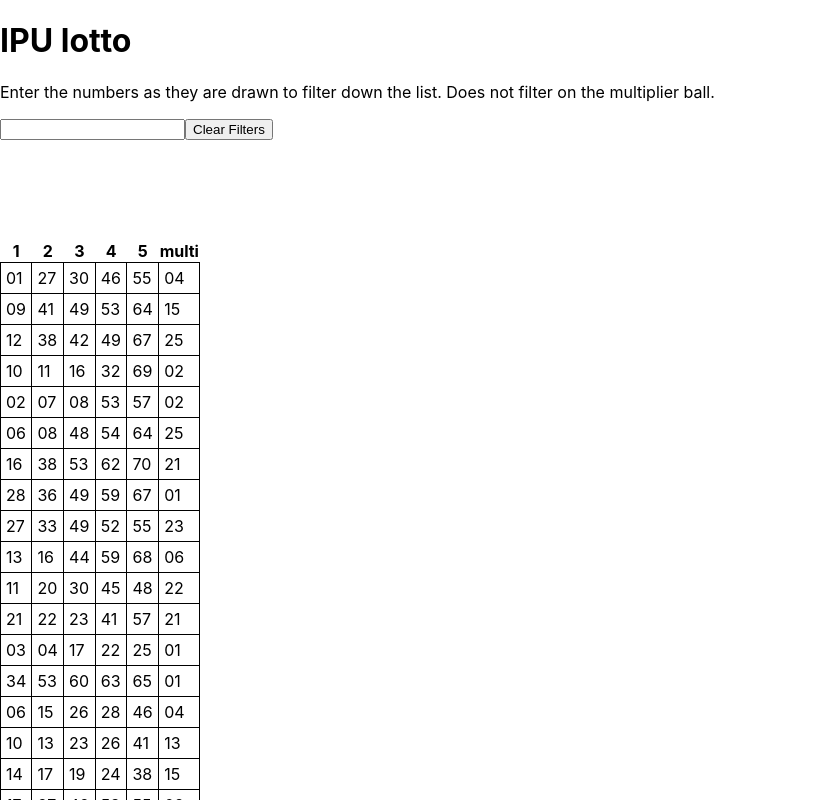
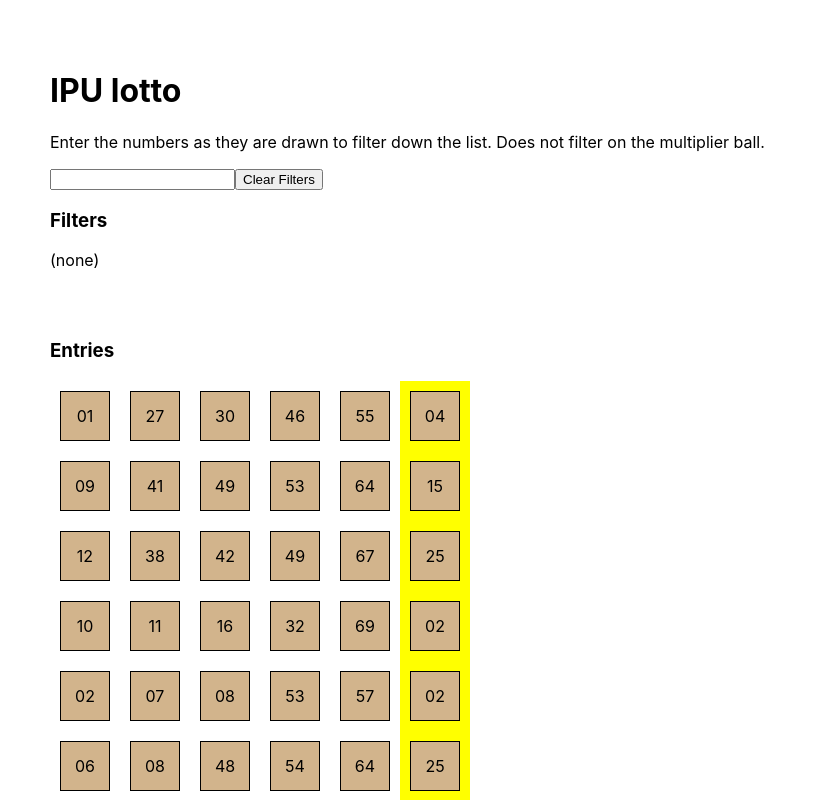
Before and after one commit to pabo/lotto, a React (Create React App) app: page / in a window 1280 px wide. Shown: the top 800 px of the page, without its empty margins (0-827 px from the left). Built offline with nearby package versions, Linux system fonts and the light colour scheme.

Commit message:
add styling, clickable filters

```diff
--- a/src/App.css
+++ b/src/App.css
@@ -1,3 +1,7 @@
+body {
+  padding: 50px;
+}
+
 td {
   border: 1px solid black;
   padding: 5px;
@@ -7,3 +11,49 @@ table {
   margin-top: 100px;
   border-collapse: collapse;
 }
+
+div.number-card:last-of-type {
+  background-color: yellow;
+}
+
+div.number-card {
+  position: relative;
+  display:inline-block;
+  text-align: center;
+  padding: 10px;
+}
+
+div.number {
+  border: 1px solid black;
+  height: 3em;
+  width: 3em;
+  line-height: 3em;
+  background-color: tan;
+}
+
+div.filters {
+  height: 7em;
+}
+
+div.filters div.number-x:hover{
+  opacity: 1;
+}
+
+/* override the multiball highlighting */
+div.filters div.number-card {
+  background-color: white;
+}
+
+div.number-x {
+  border: 1px solid black;
+  opacity: 0;
+  position: absolute;
+  top: 10px;
+  color: red;
+  height: 3em;
+  width: 2.6em;
+  text-align: right;
+  padding-right: .4em;
+  cursor: pointer;
+
+}
--- a/src/App.js
+++ b/src/App.js
@@ -1,15 +1,6 @@
 import './App.css';
 import entries from './entries';
 import {useState} from 'react';
-
-
-
-const Filters = (props) => {
-  return <div>
-    Filters:
-    {props.filters.join(", ")}
-  </div>
-}
 
 const SearchForm = (props) => {
   return <form onSubmit = {props.submitHandler}>
@@ -18,42 +9,51 @@ const SearchForm = (props) => {
   </form>
 }
 
-const Entry = (props) => {
-  return <tr>
-    {props.numbers.map((number) => {
-      return <td>{number}</td>
-    })}
-  </tr>
+const Filters = (props) => {
+  return <div className='filters'>
+    <h3>Filters</h3>
+    {props.numbers.length ?
+      <NumberCards handleCardClick={props.handleCardClick} {...props} /> :
+      <span>(none)</span>
+    }
+  </div>
 }
 
+const NumberCards = (props) => {
+  return <div>
+    {props.numbers.map((number) => {
+      return <NumberCard handleCardClick={props.handleCardClick} number={number} />
+    })}
+  </div>
+}
+
+const NumberCard = (props) => {
+      return (
+          <div className='number-card'>
+            <div className='number-x' onClick={props.handleCardClick}>x</div>
+            <div className='number' onClick={props.handleCardClick}>{props.number}</div>
+        </div>
+        );
+};
+
 const Entries = (props) => {
-
   const filteredEntries = props.entries.filter((entry) => {
-    console.log("filters are", props.filters)
     return props.filters.every((filter) => {
-      console.log("checking entry", entry);
-      console.log("with filter", filter);
       const [one, two, three, four, five, multiball] = entry;
 
       return filter === "" || [one, two, three, four, five].includes(filter);
     })
   })
 
-  return <table>
-    <tbody>
-      <tr>
-        <th>1</th>
-        <th>2</th>
-        <th>3</th>
-        <th>4</th>
-        <th>5</th>
-        <th>multi</th>
-      </tr>
-    {filteredEntries.map((entry) => {
-      return <Entry key={entry} numbers={entry} />
-    })}
-    </tbody>
-  </table>
+  return <div>
+    <h3>Entries</h3>
+    { filteredEntries.length ?
+      filteredEntries.map((entry) => {
+      return <NumberCards handleCardClick={props.handleCardClick} key={entry} numbers={entry} />
+    }) :
+    <span>(none)</span>
+  }
+  </div>
 }
 
 const App = () => {
@@ -76,14 +76,29 @@ const App = () => {
     setCurrentFilter("");
   }
 
+  const handleCardClick = (e) => {
+    const value = e.target.classList.contains('number') ?
+      e.target.innerText :
+      e.target.nextSibling.innerText;
+
+    if (e.target.closest('div.filters')) {
+      // is a filter
+      setFilters(filters.filter(x => x !== value))
+    }
+    else {
+      // is not a filter
+      setFilters([...filters, value]);
+    }
+
+  }
+
   return (
     <div>
       <h1>IPU lotto</h1>
       <p>Enter the numbers as they are drawn to filter down the list. Does not filter on the multiplier ball.</p>
       <SearchForm filterValue={currentFilter} clearHandler={clearFilters} changeHandler={changeHandler} submitHandler={submitHandler}/>
-      {/* <Entries entries={entries} filters={[...filters, currentFilter]}/> // this causes flashing during typing, so disabled for now*/}
-      <Entries entries={entries} filters={filters}/>
-      <Filters filters={filters} currentFilter={currentFilter}/>
+      <Filters handleCardClick={handleCardClick} numbers={filters} />
+      <Entries handleCardClick={handleCardClick} entries={entries} filters={filters}/>
     </div>
   );
 }
```
Also changed, not shown: 1 other file (tests, documents, lock files or other folders).
